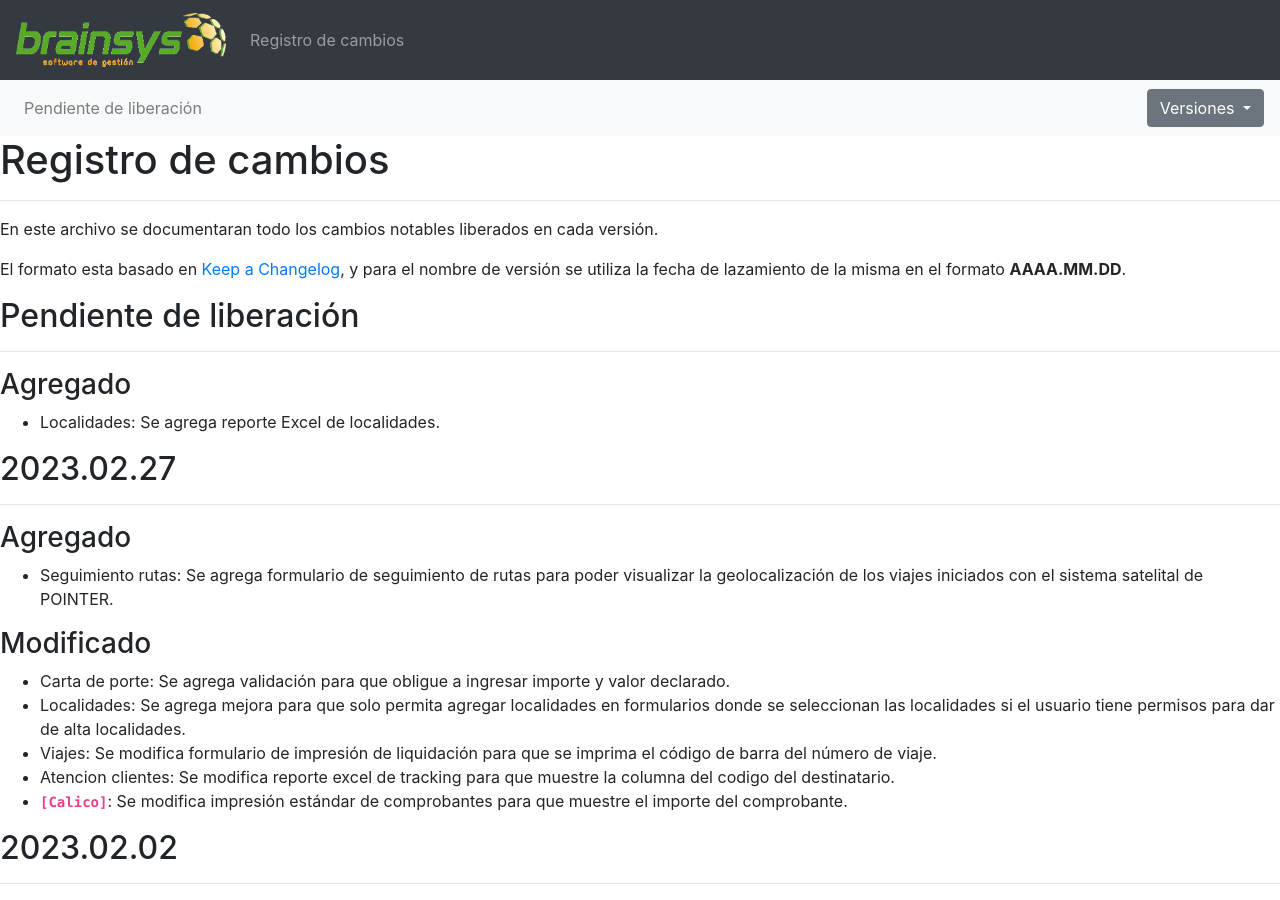
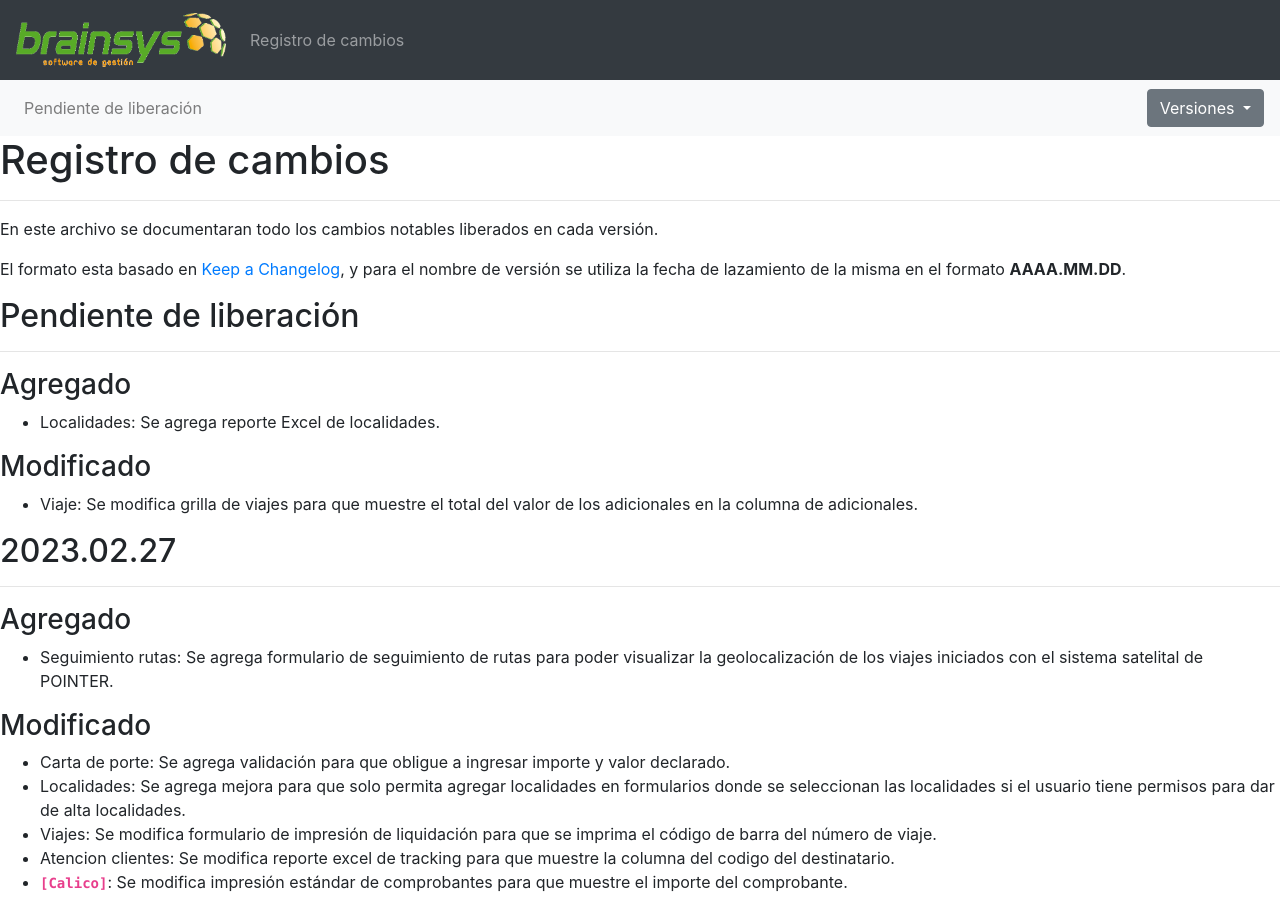
Before and after one commit to brainsys-arsaad/versionado, a Jekyll site: the page built from registro-cambios.markdown, in a window 1280 px wide and 900 px high. Built offline with Jekyll 4.4.1, drawn with Linux system fonts in a browser that asks for light colours.

Commit message:
Update registro-cambios.markdown

```diff
--- a/registro-cambios.markdown
+++ b/registro-cambios.markdown
@@ -90,6 +90,9 @@ El formato esta basado en [Keep a Changelog](https://keepachangelog.com/es-ES/1.
 
 ### Agregado
 - Localidades: Se agrega reporte Excel de localidades.
+
+### Modificado
+- Viaje: Se modifica grilla de viajes para que muestre el total del valor de los adicionales en la columna de adicionales.
 
 ## 2023.02.27
 ---
```
